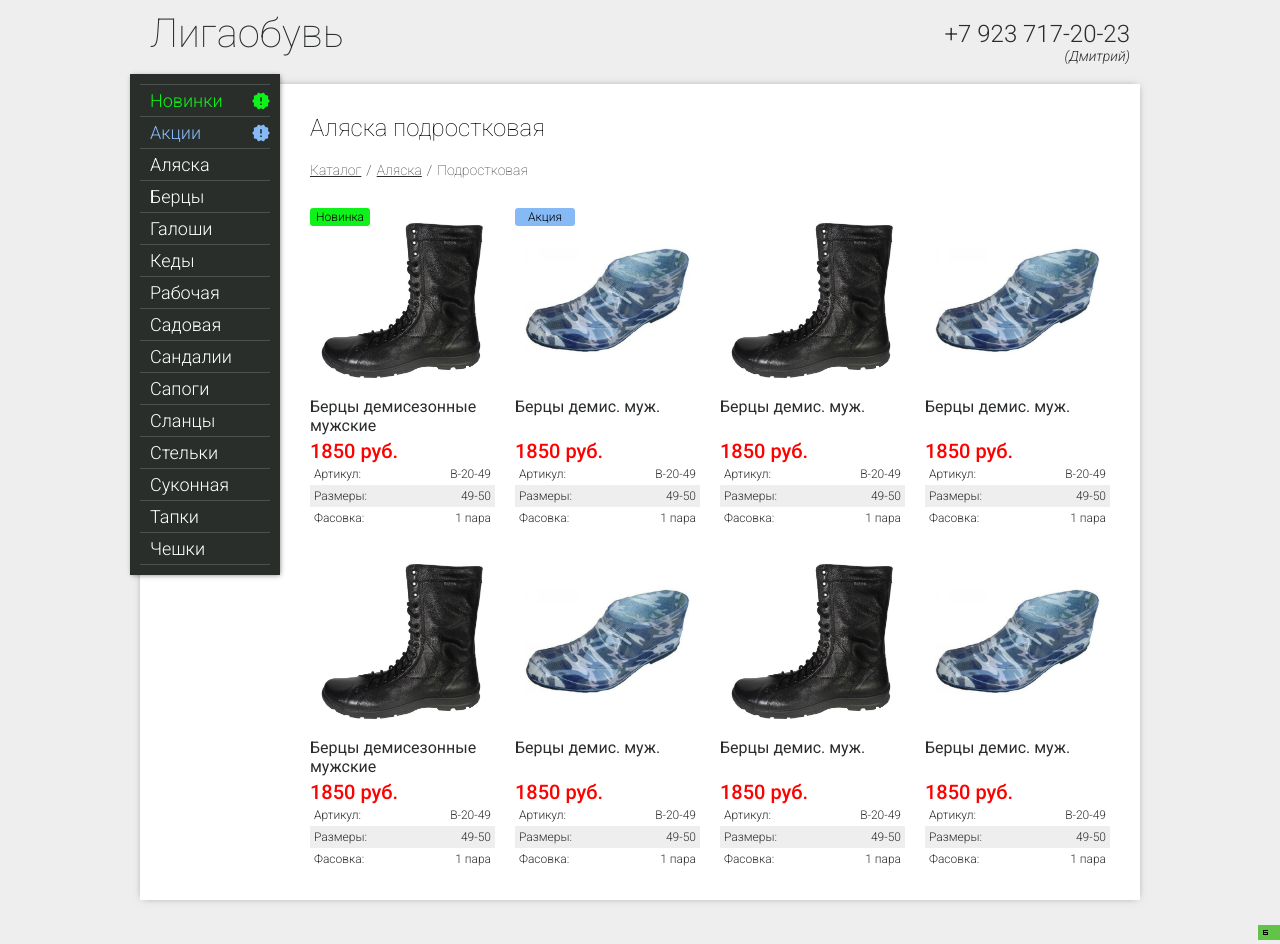
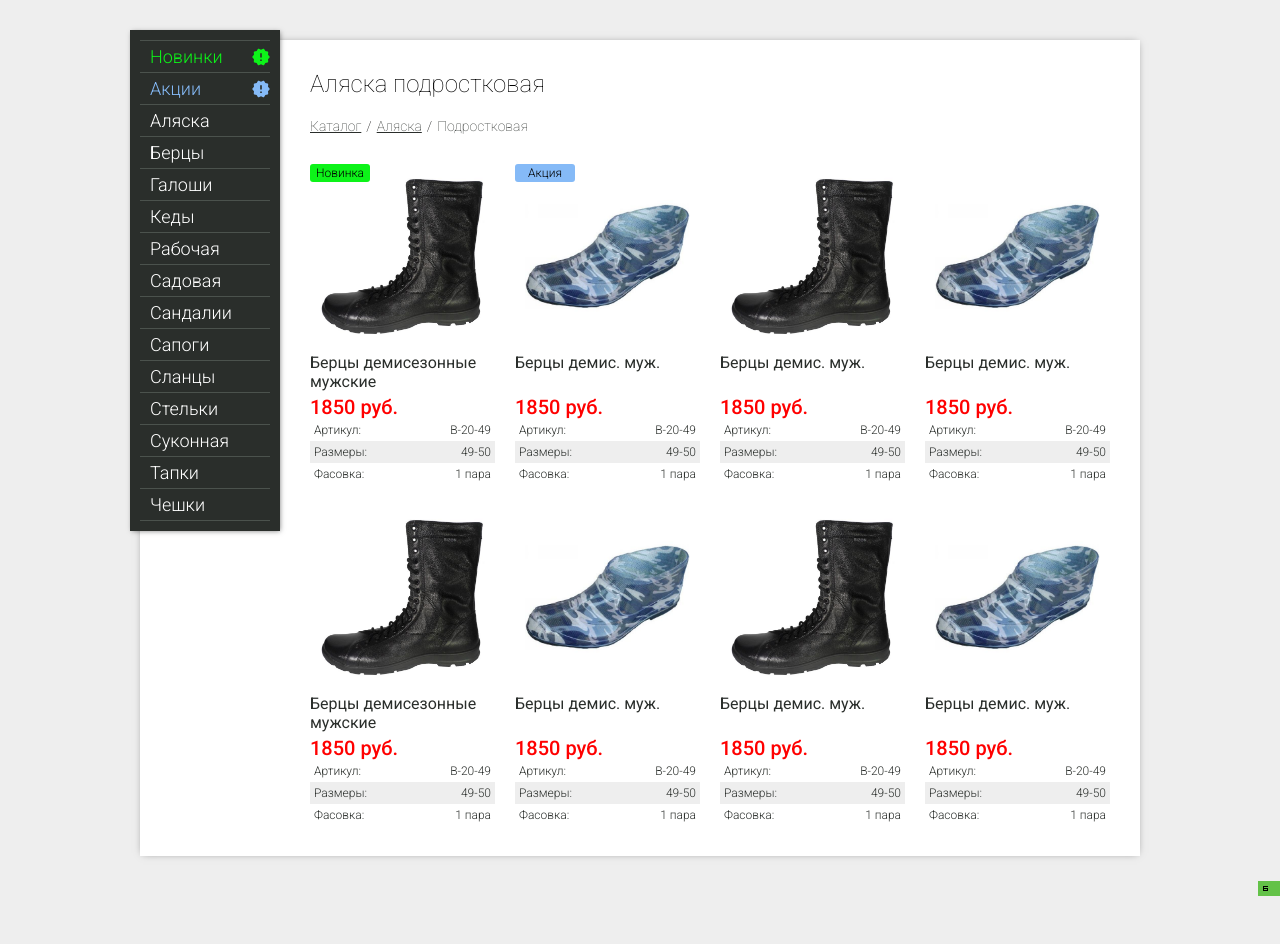
Before and after one commit to evgeniy1801/ligaobuv, a plain HTML site: page catalog-section.html in a window 1280 px wide. After the commit the page ends 900 px from the top, so only its background shows below. Drawn offline with Linux system fonts and the light colour scheme.

Commit message:
Remove header

```diff
--- a/catalog-section.html
+++ b/catalog-section.html
@@ -11,18 +11,6 @@
 </head>
 <body>
   <div class="page">
-    <div class="header page__header">
-      <a href="/ligaobuv/" class="logo page__logo">
-        Лигаобувь
-      </a>
-
-      <div class="phone page__phone">
-        <a href="tel:+79237172023" class="phone__number">+7 923 717-20-23</a>
-
-        <div class="phone__caption">(Дмитрий)</div>
-      </div>
-    </div>
-
     <div class="main page__main">
       <div class="main__menu" data-menu>
         <ul class="menu">
--- a/style.css
+++ b/style.css
@@ -42,13 +42,8 @@ body {
 /*****************/
 
 .page {
-  padding: 0 0 40px;
+  padding: 40px 0;
   box-sizing: border-box;
-}
-
-.page__header {
-  margin: 0 auto;
-  max-width: 1000px;
 }
 
 .page__main {
@@ -64,21 +59,6 @@ body {
 .page__phone {
   float: right;
 }
-
-/*****************/
-
-.header {
-  padding: 10px 10px 20px;
-  box-sizing: border-box;
-}
-
-.header::after {
-  content: '';
-  display: block;
-  clear: both;
-}
-
-/*****************/
 
 .main {
   padding: 20px 20px 20px 160px;
@@ -509,8 +489,17 @@ body {
 /*****************/
 
 @media screen and (max-width: 1000px) {
+  body {
+    background: #fff;
+  }
+
+  .page {
+    padding: 0 0 60px;
+  }
+
   .main {
     padding: 10px 10px 10px 150px;
+    box-shadow: none;
   }
 
   .goods-list__item {
@@ -519,11 +508,8 @@ body {
 }
 
 @media screen and (max-width: 800px) {
-  .page {
-    padding: 0 0 60px;
-  }
-
   .main {
+    height: 100%;
     padding: 10px;
   }
 
```
Also changed, not shown: good-view.html (+0 -12 lines), index.html (+0 -12 lines).
